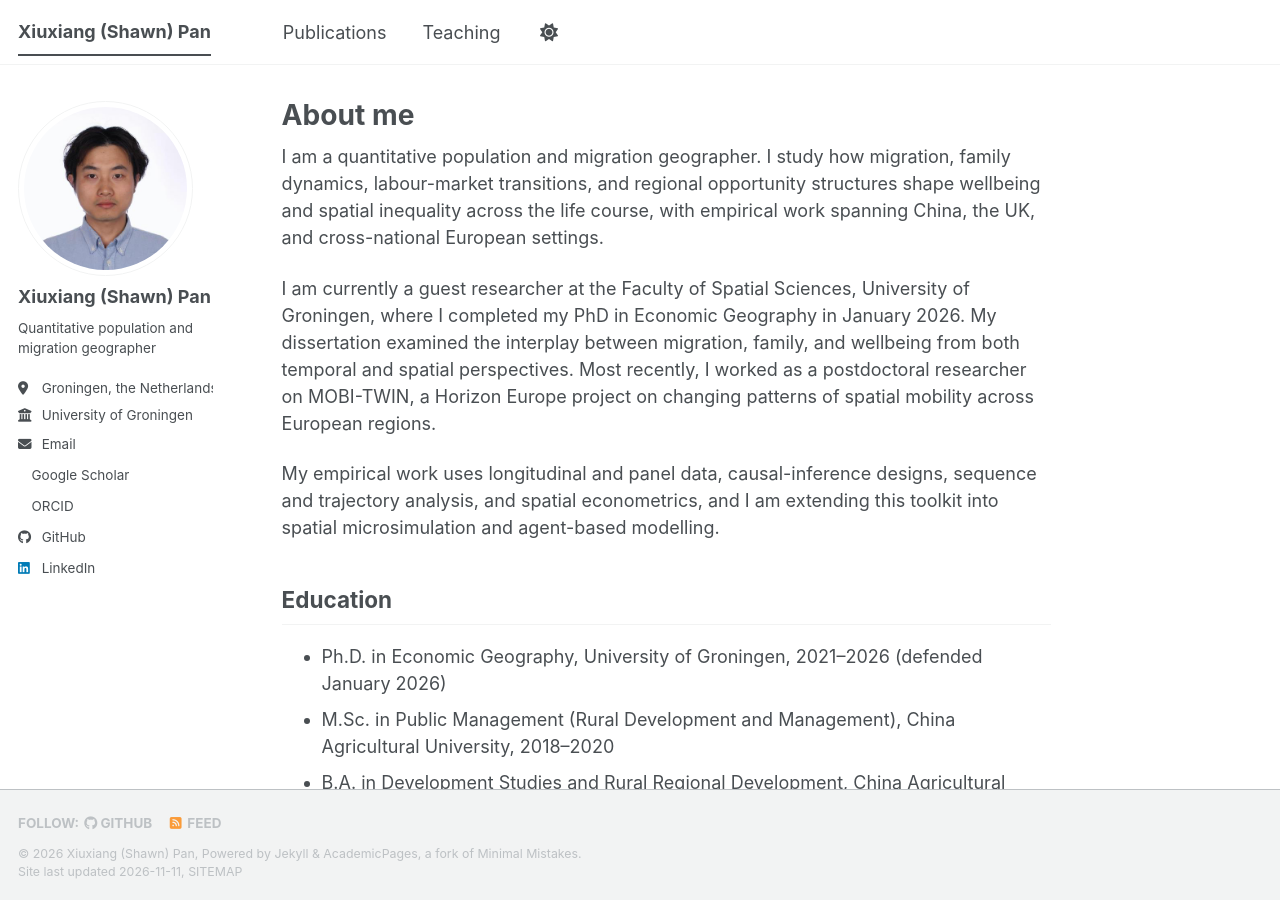
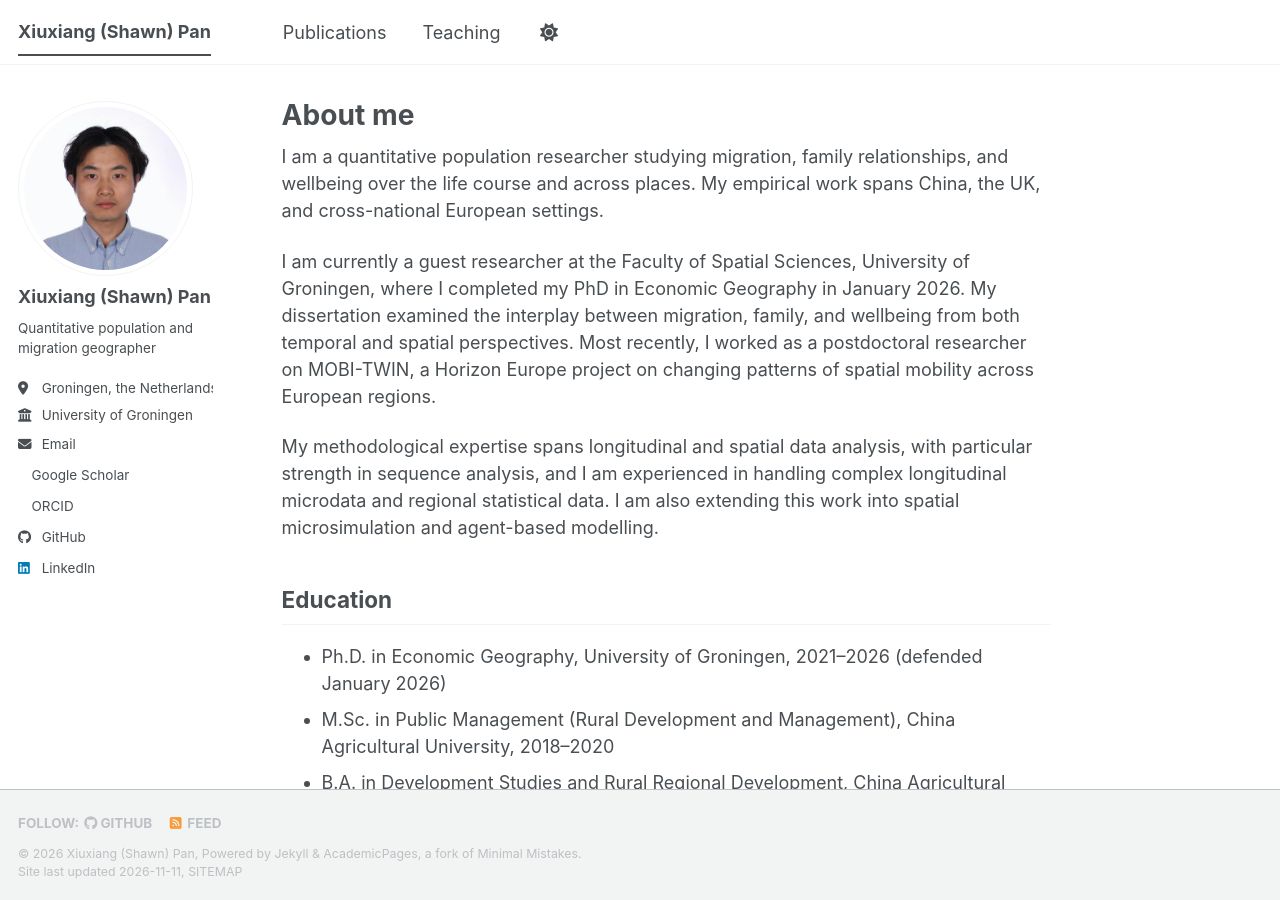
Before and after one commit to PShawn00/pshawn00.github.io, a Jekyll site: the page built from _pages/about.md, in a window 1280 px wide and 900 px high. Built offline with Jekyll 4.4.1, drawn with Linux system fonts in a browser that asks for light colours; a style sheet for code colours, icons or effects is not loaded; some of the changed text lies outside the part shown.

Commit message:
Adopt CV identity sentence, add research mentoring, drop French and Japanese
Co-Authored-By: Claude Opus 5 <noreply@anthropic.com>

```diff
--- a/_pages/about.md
+++ b/_pages/about.md
@@ -7,11 +7,11 @@ redirect_from:
   - /about.html
 ---
 
-I am a quantitative population and migration geographer. I study how migration, family dynamics, labour-market transitions, and regional opportunity structures shape wellbeing and spatial inequality across the life course, with empirical work spanning China, the UK, and cross-national European settings.
+I am a quantitative population researcher studying migration, family relationships, and wellbeing over the life course and across places. My empirical work spans China, the UK, and cross-national European settings.
 
 I am currently a guest researcher at the Faculty of Spatial Sciences, University of Groningen, where I completed my PhD in Economic Geography in January 2026. My dissertation examined the interplay between migration, family, and wellbeing from both temporal and spatial perspectives. Most recently, I worked as a postdoctoral researcher on MOBI-TWIN, a Horizon Europe project on changing patterns of spatial mobility across European regions.
 
-My empirical work uses longitudinal and panel data, causal-inference designs, sequence and trajectory analysis, and spatial econometrics, and I am extending this toolkit into spatial microsimulation and agent-based modelling.
+My methodological expertise spans longitudinal and spatial data analysis, with particular strength in sequence analysis, and I am experienced in handling complex longitudinal microdata and regional statistical data. I am also extending this work into spatial microsimulation and agent-based modelling.
 
 ## Education
 
@@ -79,5 +79,5 @@ I am on the academic job market and open to postdoctoral and faculty positions i
 
 ## Beyond research
 
-- **Languages**: Mandarin (native), English (full professional proficiency), Dutch (A2), plus introductory French and Japanese
+- **Languages**: Mandarin (native), English (full professional proficiency), Dutch (A2)
 - **Volunteering**: China Association for Science and Technology (June–September 2018), coordinating school participation in a national survey on AI education in Chinese primary and secondary schools
--- a/_pages/teaching.html
+++ b/_pages/teaching.html
@@ -10,3 +10,7 @@ author_profile: true
 {% for post in site.teaching reversed %}
   {% include archive-single.html %}
 {% endfor %}
+
+<h2>Research mentoring</h2>
+
+<p>Supervised one Master student's lecture thesis and one PhD application proposal.</p>
```
